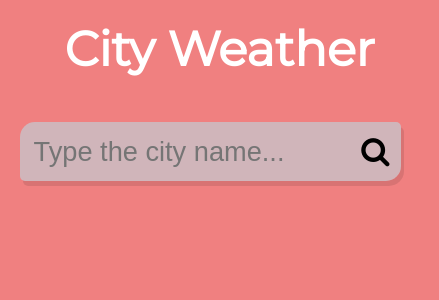
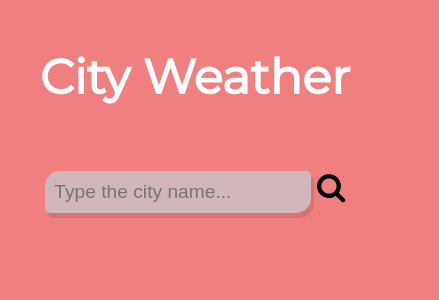
Before and after one commit to diegovini/simple-vue-api-consumer, a Vue app: page / in a window 390 px wide. Shown: the top 300 px of the page, 439 px wide, since content can reach past the window. Built offline with nearby package versions, Linux system fonts and the light colour scheme.

Commit message:
Fixed layout responsiveness

```diff
--- a/src/components/Weather.vue
+++ b/src/components/Weather.vue
@@ -5,6 +5,7 @@
 		<section class="input-section">
 			<input
 				v-focus
+
 				type="text"
 				class="search-box-input"
 				placeholder="Type the city name..."
@@ -30,7 +31,6 @@
 </template>
 
 <script>
-
 export default {
 	name: "Weather",
 	directives: {
@@ -101,30 +101,27 @@ main {
 		"title"
 		"input"
 		"weather";
-	grid-template-rows: 12vh 12vh 1fr;
-	grid-template-columns: 1fr;
-	grid-auto-rows: 10vh;
+
+	grid-template-columns: repeat(auto-fit, minmax(40px, 1fr));
+	grid-gap: 10px;
 }
 
 h1 {
 	grid-area: title;
 	text-align: center;
-	margin: 20px 0;
+	margin: 1em .5em;
 	font-size: 3em;
 	color: #fff;
 }
 
 .input-section {
 	grid-area: input;
-	display: flex;
-	align-items: center;
-	justify-content: center;
-	margin: 0 10px;
+	text-align: center;
 }
 
 .input-section .search-box-input {
 	border: 0px;
-	margin-left: 10px;
+	box-sizing: border-box;
 	font-size: 1.7em;
 	padding: 0.5em;
 	color: #39444d;
@@ -136,15 +133,20 @@ h1 {
 	transition: 0.4s;
 }
 
+@media screen and (max-width: 500px) {
+	.input-section .search-box-input {
+		font-size: 1.2em;
+	}
+}
+
 .input-section .search-box-input:focus {
 	border-radius: 15px 5px 15px 5px;
 	background-color: rgba(178, 233, 243, 0.5);
 }
 
 .input-section .search-button {
-	position: relative;
-	right: 40px;
-	top: 0;
+	margin-left: 0.2em;
+	margin-top: 0.2em;
 	border-radius: 50%;
 	background-color: transparent;
 	border: 0;
@@ -152,10 +154,13 @@ h1 {
 	font-size: 1.9em;
 	outline: none;
 }
+i {
+	outline: none;
+}
 
 .weather-section {
 	grid-area: weather;
-
+ margin: 1em 0;
 	text-align: center;
 	transition: 2s;
 }
@@ -178,12 +183,12 @@ h1 {
 	display: inline-block;
 	font-size: 7em;
 	font-weight: 800;
-	padding: 20px;
+	padding: 0.1em;
 	color: #fff;
 	background-color: rgba(255, 255, 255, 0.2);
 	text-shadow: 1px 1px rgba(255, 255, 255, 0.9);
 	box-shadow: 3px 5px rgba(0, 0, 0, 0.3);
-	border-radius: 10px;
+	border-radius: 0.1em;
 	margin: 0 0 10px;
 }
 
```
Also changed, not shown: 1 other file (tests, documents, lock files or other folders).
